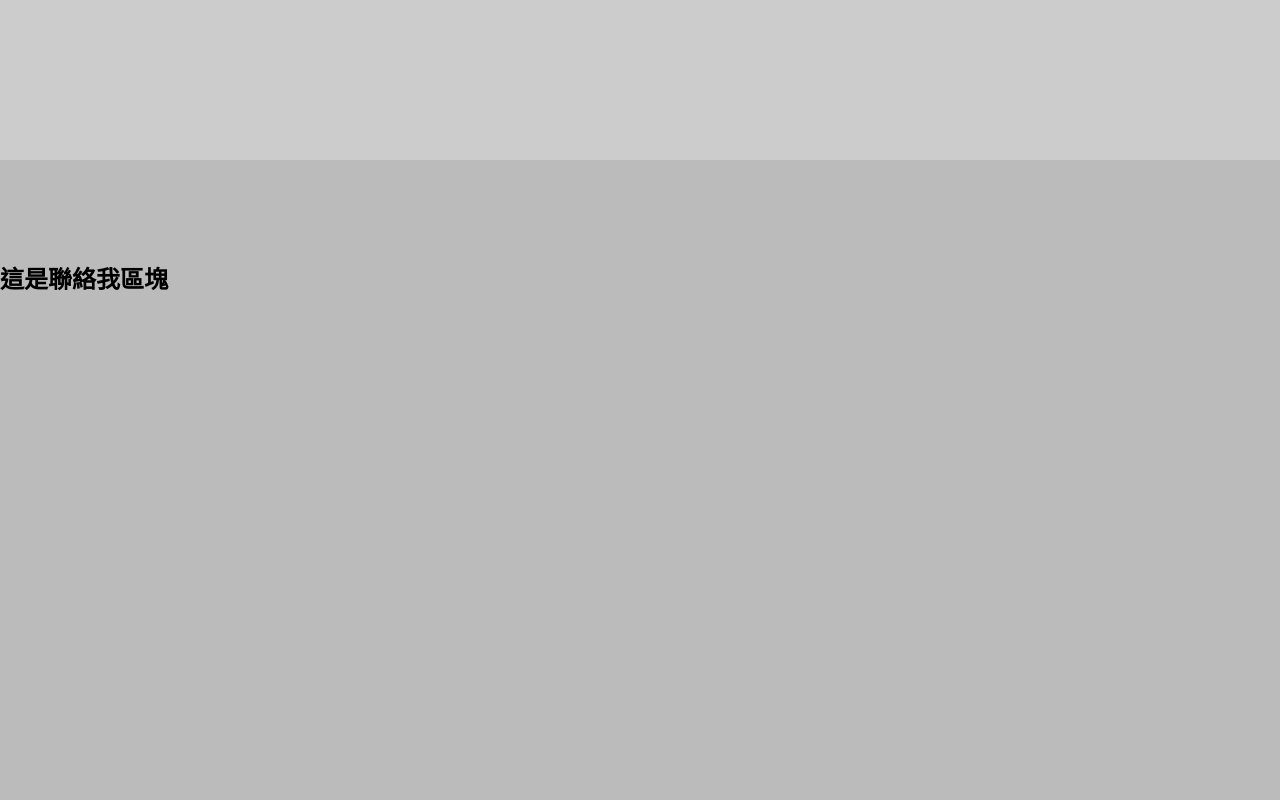
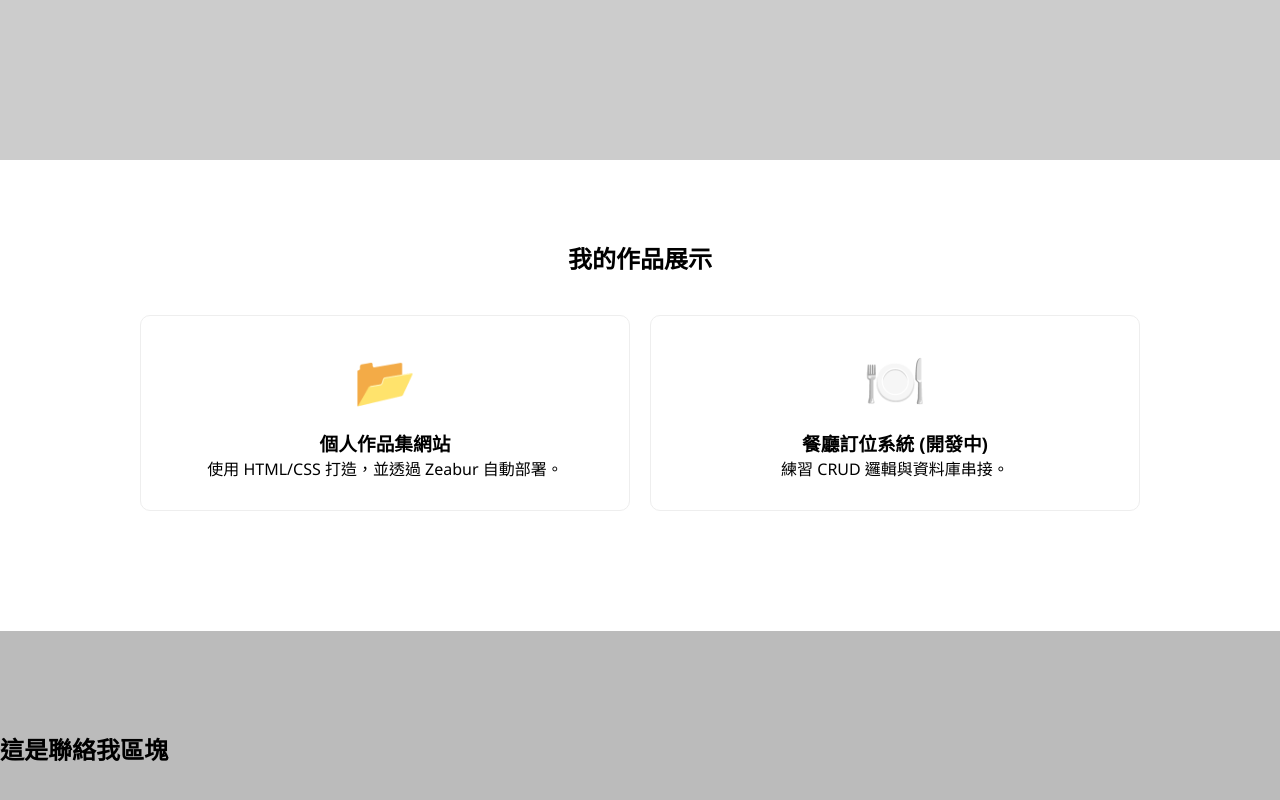
Before and after one commit to whise00001/my-first-portfolio, a plain HTML site: page index.html in a window 1280 px wide. Shown: the part 2240-3040 px from the top of the page. Drawn offline with Linux system fonts and the light colour scheme.

Commit message:
Add files via upload

```diff
--- a/index.html
+++ b/index.html
@@ -30,6 +30,21 @@
     <section id="home" style="height: 100vh; background: #f4f4f4; padding-top: 100px;"><h1>這是首頁區塊</h1></section>
     <section id="about" style="height: 100vh; background: #ddd; padding-top: 100px;"><h1>這是關於我區塊</h1></section>
     <section id="portfolio" style="height: 100vh; background: #ccc; padding-top: 100px;"><h1>這是作品展示區塊</h1></section>
+    <section id="portfolio" class="portfolio-section">
+    <h2 class="section-title">我的作品展示</h2>
+    <div class="portfolio-grid">
+        <div class="portfolio-card">
+            <div class="card-img">📂</div>
+            <h3>個人作品集網站</h3>
+            <p>使用 HTML/CSS 打造，並透過 Zeabur 自動部署。</p>
+        </div>
+        <div class="portfolio-card">
+            <div class="card-img">🍽️</div>
+            <h3>餐廳訂位系統 (開發中)</h3>
+            <p>練習 CRUD 邏輯與資料庫串接。</p>
+        </div>
+    </div>
+    </section>
     <section id="contact" style="height: 100vh; background: #bbb; padding-top: 100px;"><h1>這是聯絡我區塊</h1></section>
 
 </body>
--- a/style.css
+++ b/style.css
@@ -89,3 +89,8 @@ html {
         display: block;
     }
 }
+.portfolio-section { padding: 80px 20px; text-align: center; background: white; }
+.portfolio-grid { display: grid; grid-template-columns: repeat(auto-fit, minmax(250px, 1fr)); gap: 20px; max-width: 1000px; margin: 40px auto; }
+.portfolio-card { padding: 30px; border: 1px solid #eee; border-radius: 10px; transition: 0.3s; }
+.portfolio-card:hover { transform: translateY(-10px); box-shadow: 0 10px 20px rgba(0,0,0,0.1); }
+.card-img { font-size: 50px; margin-bottom: 15px; }
```
